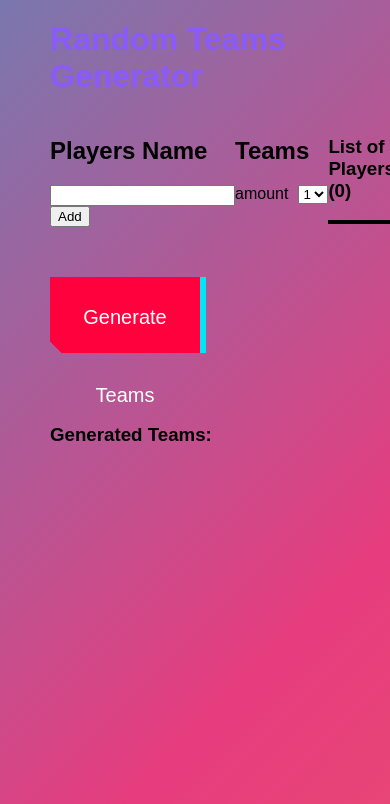
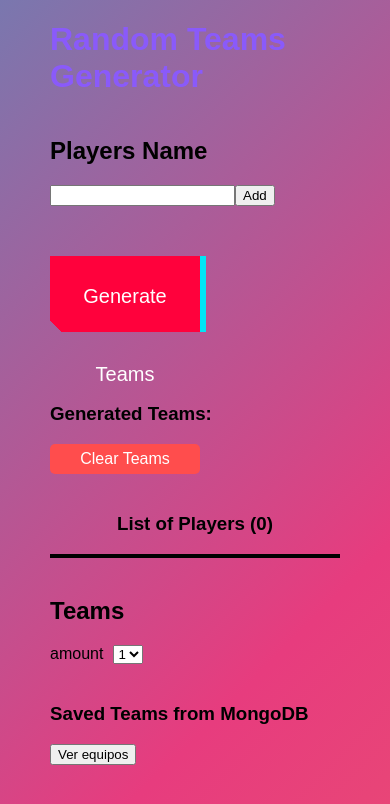
Before and after one commit to dobarrofranco/random-team-generator, a React (Vite) app: page / in a window 390 px wide. Shown: the top 804 px of the page. Built offline with nearby package versions, Linux system fonts and the light colour scheme.

Commit message:
add database

```diff
--- a/package.json
+++ b/package.json
@@ -10,6 +10,10 @@
     "preview": "vite preview"
   },
   "dependencies": {
+    "axios": "^1.9.0",
+    "cors": "^2.8.5",
+    "express": "^5.1.0",
+    "mongoose": "^8.15.2",
     "react": "^18.2.0",
     "react-dom": "^18.2.0"
   },
--- a/src/App.css
+++ b/src/App.css
@@ -90,6 +90,25 @@ body {
 }
 
 /* CSS */
+
+.clearButton {
+  width: 150px;
+  height: 30px;
+  font-size: 16px;
+  font-family: 'Bebas Neue', sans-serif;
+  background-color: #ff4d4d;
+  color: white;
+  border: none;
+  cursor: pointer;
+  border-radius: 5px;
+  transition: background-color 0.3s ease;
+  text-align: center;
+}
+
+.clearButton:hover {
+  background-color: #ff1a1a;
+}
+
 .generateButton,
 .generateButton:after {
   width: 150px;
@@ -184,11 +203,34 @@ body {
   }
 }
 
-@media (min-width: 768px) {
-  .generateButton,
+@media (max-width: 768px) {
+  /* .generateButton,
   .generateButton:after {
     width: 200px;
     height: 86px;
     line-height: 88px;
+  } */
+  .selectionMode {
+    display: grid;
+    grid-template-columns: 1fr; /* Una columna por defecto */
+    grid-template-rows: repeat(4, auto); /* Cuatro filas automáticas */
+    gap: 20px; /* Espaciado entre filas */
   }
+
+  .selectionMode > .addPlayers {
+    grid-row: 1; /* Primera fila */
+  }
+
+  .selectionMode > .playerListContainer {
+    grid-row: 2; /* Segunda fila */
+  }
+
+  .selectionMode > .teams {
+    grid-row: 3; /* Tercera fila */
+  }
+
+  .selectionMode > .generateButton {
+    grid-row: 4; /* Cuarta fila */
+  }
+
 }
--- a/src/App.jsx
+++ b/src/App.jsx
@@ -1,29 +1,47 @@
-import { useState } from 'react'
-import './App.css'
+import { useState } from "react";
+import "./App.css";
+import axios from "axios";
 
 function App() {
-
   const [playersList, setPlayersList] = useState([]);
 
-  const [inputValue, setInputValue] = useState('');
+  const [inputValue, setInputValue] = useState("");
 
   const [start, setStart] = useState(1);
   const [end, setEnd] = useState(5);
 
-  const [numbers, setNumbers] = useState([...Array(end - start + 1).keys()].map((index) => start + index));
+  const [, setNumbers] = useState(
+    [...Array(end - start + 1).keys()].map((index) => start + index)
+  );
 
   const [selectedNumbers, setSelectedNumbers] = useState([1]);
-  const [availableNumbers, setAvailableNumbers] = useState([...Array(5).keys()].map((index) => index + 1));
+  const [availableNumbers, setAvailableNumbers] = useState(
+    [...Array(5).keys()].map((index) => index + 1)
+  );
 
   const [numberOfTeams, setNumberOfTeams] = useState(1); // Para almacenar el número de equipos
   const [teams, setTeams] = useState([]); // Para almacenar los equipos generados
+  const [savedTeams, setSavedTeams] = useState([]); // Para almacenar los equipos guardados
+
+  // Función para guardar equipos generados en MongoDB
+  const saveTeamsToDB = async (teams) => {
+    try {
+      await axios.post("http://localhost:5000/api/teams", { teams });
+      console.log("Equipos guardados en la base de datos");
+    } catch (err) {
+      console.error("Error al guardar los equipos:", err);
+    }
+  };
+
+  const clearTeams = () => {
+    setTeams([]); // Vacía el estado de los equipos generados
+  };
 
   const addPlayerHandle = () => {
-    if (inputValue.trim !== '') {
-
+    if (inputValue.trim !== "") {
       setPlayersList([...playersList, { name: inputValue, delete: false }]);
 
-      setInputValue('');
+      setInputValue("");
     }
   };
 
@@ -31,13 +49,15 @@ function App() {
     setInputValue(event.target.value);
   };
 
-  const activePlayersCount = playersList.filter(player => !player.delete).length;
+  const activePlayersCount = playersList.filter(
+    (player) => !player.delete
+  ).length;
 
   const toggleDeleteStatus = (index) => {
     const newPlayerList = [...playersList];
     newPlayerList[index].delete = !newPlayerList[index].delete;
     setPlayersList(newPlayerList); // cambia la propiedad "delete" a false.
-  }
+  };
 
   const handleSumNum = (event) => {
     const selectedNumber = parseInt(event.target.value);
@@ -54,7 +74,6 @@ function App() {
         newNumbers.push(i);
       }
       setNumbers(newNumbers);
-
     } else {
       // Si el usuario selecciona otro número, no se cambia el rango
       console.log("Selected number:", selectedNumber);
@@ -70,12 +89,11 @@ function App() {
       const newAvailableNumbers = [...availableNumbers, nextNumber];
       setAvailableNumbers(newAvailableNumbers);
     }
-
-  }
+  };
 
   const generateTeams = () => {
     // Filtrar jugadores que no tienen delete: true
-    const activePlayers = playersList.filter(player => !player.delete);
+    const activePlayers = playersList.filter((player) => !player.delete);
 
     // Mezclar jugadores aleatoriamente
     const shuffledPlayers = activePlayers.sort(() => 0.5 - Math.random());
@@ -89,30 +107,31 @@ function App() {
     });
 
     setTeams(newTeams);
-  }
+    saveTeamsToDB(newTeams);
+  };
 
   return (
     <div className="backDrawTeams">
-
-      <h1 className='appName'>Random Teams Generator</h1>
+      <h1 className="appName">Random Teams Generator</h1>
 
       <div className="selectionMode">
-
         <div className="addPlayers">
           <h2>Players Name</h2>
-          <input
-            type="text"
-            value={inputValue}
-            onChange={handleInputChange}
-          />
+          <input type="text" value={inputValue} onChange={handleInputChange} />
           <button onClick={addPlayerHandle}>Add</button>
 
           <div className="generateSection">
             <div className="draw">
-              <button className='generateButton' onClick={generateTeams}>Generate Teams</button>
+              <button className="generateButton" onClick={generateTeams}>
+                Generate Teams
+              </button>
             </div>
 
             <h3>Generated Teams:</h3>
+
+            <button onClick={clearTeams} className="clearButton">
+              Clear Teams
+            </button>
 
             <div className="generatedTeams">
               {teams.map((team, index) => (
@@ -127,7 +146,6 @@ function App() {
               ))}
             </div>
           </div>
-
         </div>
 
         <div className="teams">
@@ -145,30 +163,61 @@ function App() {
           </div>
         </div>
 
-
         <div className="playerListContainer">
-          <h3 className='listOfPlayerTittle'>List of Players ({activePlayersCount})</h3>
+          <h3 className="listOfPlayerTittle">
+            List of Players ({activePlayersCount})
+          </h3>
           <div className="playerList">
-            {playersList.map((player, index) => (
-              !player.delete && (
-                <div className='playerItems' key={index}>
-                  <p>- {player.name}</p>
-                  <button onClick={() => toggleDeleteStatus(index)}>X</button>
-                </div>
-              )
-            ))}
+            {playersList.map(
+              (player, index) =>
+                !player.delete && (
+                  <div className="playerItems" key={index}>
+                    <p>- {player.name}</p>
+                    <button onClick={() => toggleDeleteStatus(index)}>X</button>
+                  </div>
+                )
+            )}
           </div>
         </div>
-
+        <div>
+          <h3>Saved Teams from MongoDB</h3>
+          <button
+            onClick={async () => {
+              try {
+                const response = await axios.get(
+                  "http://localhost:5000/api/teams"
+                );
+                const fetchedTeams = response.data;
+                setSavedTeams(fetchedTeams); // Guardar los equipos completos en el estado
+                console.log(fetchedTeams);
+              } catch (error) {
+                console.error("Error fetching saved teams:", error);
+              }
+            }}
+          >
+            Ver equipos
+          </button>
+        </div>
+        <div className="savedTeams">
+    {savedTeams.map((savedTeam, index) => (
+      <div key={index} className="savedTeam">
+        <h4>{new Date(savedTeam.createdAt).toLocaleString()}</h4> {/* Mostrar la fecha */}
+        {savedTeam.teams.map((team, teamIndex) => (
+          <div key={teamIndex} className="team">
+            <h5>Team {teamIndex + 1}</h5>
+            <ul>
+              {team.map((player, playerIndex) => (
+                <li key={playerIndex}>{player.name}</li>
+              ))}
+            </ul>
+          </div>
+        ))}
       </div>
-
-
-
-
-
+    ))}
+  </div>
+      </div>
     </div>
-
-  )
+  );
 }
 
-export default App
+export default App;
```
Also changed, not shown: server.js (added, +76 -0 lines), 1 other file (tests, documents, lock files or other folders).
